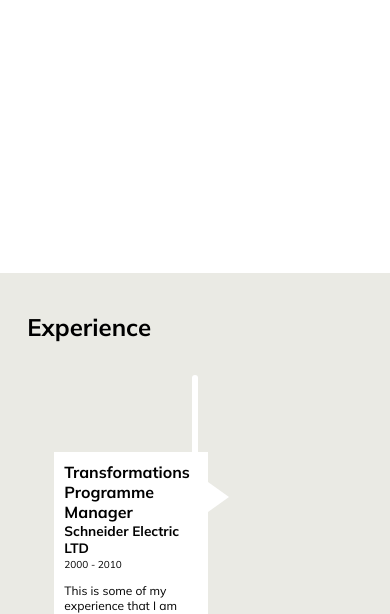
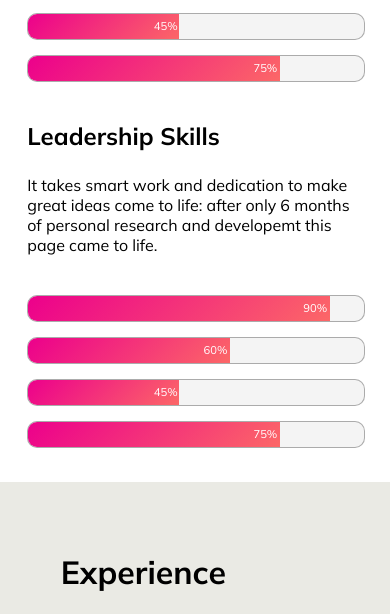
Before and after one commit to oanapintoiu/portfolio_website, a plain HTML site: page index.html in a window 390 px wide. Shown: the part 2089-2703 px from the top of the page. Drawn offline with nearby package versions, Linux system fonts and the light colour scheme.

Commit message:
adapted html for skills section and fixed misalignment of bars and their titles; added responsiveness to skilss and experience section

```diff
--- a/css/about_section.css
+++ b/css/about_section.css
@@ -43,7 +43,7 @@
 }
 
 .col p {
-  font-size: 1rem;
+  font-size: 1.1rem;
 }
 
 .col {
--- a/css/body_all_sections.css
+++ b/css/body_all_sections.css
@@ -33,9 +33,14 @@ html {
 #about,
 #experience,
 #contact,
-#skills,
 #portfolio {
   min-height: 45em;
+  padding: 4% 6%;
+  overflow: hidden;
+}
+
+#skills {
+  min-height: 35em;
   padding: 4% 6%;
   overflow: hidden;
 }
--- a/css/experience.css
+++ b/css/experience.css
@@ -2,6 +2,12 @@
   padding: 0% 0;
   max-width: 100%;
   margin: 0% 0;
+}
+
+.timeline-title h2 {
+  font-size: 2em;
+  position: relative;
+  left: 2.5%;
 }
 
 .experience-section {
@@ -17,13 +23,13 @@
   position: relative;
   max-width: 100%;
   margin: 100px auto;
+  margin-top: 4%;
 }
 
 .timeline-container {
   padding: 10px 27px;
   position: relative;
   width: 45.7%;
-  animation: movedown 1s linear forwards;
   opacity: 1;
 }
 
@@ -31,6 +37,7 @@
   padding: 10px 10px;
   background: #fff;
   font-size: 0.75rem;
+  margin-bottom: -3%;
 }
 
 .text-box h3 {
@@ -60,10 +67,11 @@
   content: "";
   position: absolute;
   width: 6px;
-  height: 100%;
+  height: 95%;
+  top: 30%;
   background: #fff;
   border-radius: 10px;
-  top: 3.5%;
+  top: 8%;
   left: 50%;
   margin-left: -3px;
   z-index: -1;
@@ -99,3 +107,54 @@
   margin: 20px 0;
   border-top: 4px dashed #ccc;
 }
+
+@media (max-width: 1200px) {
+  .experience-section {
+    margin: 50px auto;
+  }
+  .experience-section::before {
+    left: 3.5%;
+    height: 95%;
+    top: 6%;
+  }
+  .timeline-container {
+    width: 100%;
+    padding-left: 8%;
+    padding-right: 0%;
+    box-sizing: border-box;
+  }
+
+  .text-box {
+    padding: 5% 4%;
+    font-size: 0.8rem;
+  }
+
+  .text-box h3 {
+    font-size: 0.8rem;
+    margin: 0;
+  }
+
+  .text-box h2 {
+    font-size: 0.7rem;
+    margin: 0;
+  }
+
+  .text-box small {
+    display: inline-block;
+    font-size: 0.6rem;
+  }
+
+  .right-container {
+    left: 0;
+  }
+  .left-container-arrow,
+  .right-container-arrow,
+  .dashed-line {
+    display: none;
+  }
+
+  .timeline-title h2 {
+    position: relative;
+    left: 10%;
+  }
+}
--- a/css/skills_section.css
+++ b/css/skills_section.css
@@ -1,78 +1,71 @@
 .skill-container {
-  margin: -3% 0 0;
-  padding: 0 0;
-  max-width: 100%;
-  flex-wrap: wrap;
+  padding: 0% 0;
 }
 
-/* .skill-section {
+.skills h2 {
+  font-size: 2rem;
+}
+
+.column-title h3 {
+  font-size: 1.5rem;
+}
+
+.skill-type h5 {
+  margin: 0 10px 0 0;
+  font-size: 1.1rem;
+  min-width: 100px;
+}
+
+.column-description p {
+  font-size: 1.1rem;
+}
+
+.column-description {
+  margin-bottom: 40px;
+}
+
+.skill-section-description p {
+  font-size: 1.1rem;
+}
+
+.skill-section-description {
+  margin-bottom: 60px;
+}
+
+.skill-centered-text {
+  text-align: center;
+}
+
+.columns-wrapper {
   display: flex;
-  justify-content: center;
-  align-items: center;
-  height: 100%;
-} */
-
-/* .centered-text {
-  text-align: center;
-} */
-
-.section-description {
-  margin: -2% 0 0;
-  display: flex;
-  font-size: 0.9rem;
+  justify-content: space-between;
+  flex-wrap: wrap;
 }
 
 .left-column,
 .right-column {
-  width: 50%;
-  padding: 0 0;
+  width: 45%;
   box-sizing: border-box;
-  float: left;
-  margin: 2% 0 0;
-}
-
-.right-column {
-  width: 50%;
-  padding: 0 0;
-  box-sizing: border-box;
-  float: left;
-  margin: 2% 0 0;
+  margin: 0;
 }
 
 .skill-type {
-  margin-bottom: 2%;
-}
-
-.skill-type h3 {
-  margin: -1% 0 1%;
-  padding-right: 1%;
-  font-size: 1.25rem;
-}
-
-.skill-type h5 {
-  margin: 1% 0 0;
-  padding-right: 1%;
-  font-size: 0.9rem;
-}
-
-.column-description {
-  text-align: left;
-  margin: 1% 0 3%;
-  margin-right: 10%;
-  padding-right: 0;
-  font-size: 0.9rem;
+  display: flex;
+  align-items: center;
+  margin-bottom: 20px;
+  position: relative;
 }
 
 .bar {
-  position: relative;
-  height: 18px;
-  left: 20%;
+  position: absolute;
+  top: 0;
+  left: 120px;
+  height: 25px;
   background: #f4f4f4;
   border: 1px solid rgba(0, 0, 0, 0.3);
   border-radius: 10px;
   overflow: hidden;
-  margin: -2.2% -2% 2%;
-  width: 71.5%;
+  width: calc(95% - 110px);
 }
 
 .bar span {
@@ -92,8 +85,20 @@
   content: attr(data-width);
   position: absolute;
   transform: translateY(-50%);
-  font-size: 0.6rem;
+  font-size: 0.7rem;
   top: 50%;
   right: 1%;
   color: #fff;
 }
+
+@media screen and (max-width: 700px) {
+  .left-column,
+  .right-column {
+    width: 100%;
+  }
+
+  .bar {
+    left: 0;
+    width: 100%;
+  }
+}
--- a/index.html
+++ b/index.html
@@ -256,20 +256,22 @@
       </section>
 
       <!-- SECTION SKILLS -->
-      <section id="skills">
+      <section class="skills" id="skills">
         <div class="skill-container">
           <div class="skill-section">
-            <div class="centered-text">
+            <div class="skill-centered-text">
               <h2>Skills</h2>
-              <div class="section-description">
-                <p>Lorem ipsum dolor sit amet, consectetur adipiscing</p>
+              <div class="skill-section-description">
+                <p>Lore ipsum example example example example.</p>
               </div>
             </div>
           </div>
 
+          <!-- skill columns wrapper -->
+          <div class="columns-wrapper">
             <!-- left column -->
             <div class="left-column">
-            <div class="skill-type">
+              <div class="column-title">
                 <h3>Programming <strong>Skills</strong></h3>
                 <p class="column-description">
                   It takes smart work and dedication to make great ideas come to
@@ -308,9 +310,8 @@
             </div>
 
             <!-- right column -->
-          <div class="columns-container">
             <div class="right-column">
-              <div class="skill-type">
+              <div class="column-title">
                 <h3>Leadership <strong>Skills</strong></h3>
                 <p class="column-description">
                   It takes smart work and dedication to make great ideas come to
```
Lines whose indentation alone changed are shown as unchanged.
